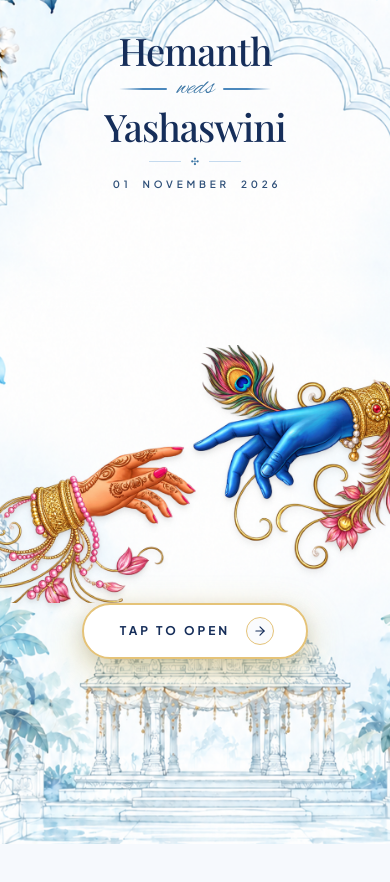
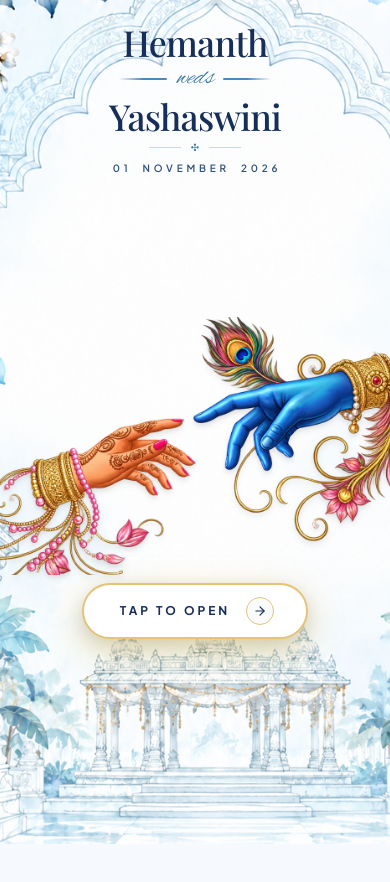
Before and after one commit to ahvaanforyou/hemanth-weds-yashaswini, a React (Vite) app: page / in a window 390 px wide. Shown: the top 882 px of the page. Built offline with nearby package versions, Linux system fonts and the light colour scheme; a web font is replaced by a local one.

Commit message:
fix: center-align traditional mandap background on mobile and lift hands and button significantly higher

```diff
--- a/src/components/IntroFirstPage.tsx
+++ b/src/components/IntroFirstPage.tsx
@@ -24,12 +24,12 @@ export const IntroFirstPage: React.FC<IntroFirstPageProps> = ({ onOpen }) => {
       }`}
     >
       {/* ── 1. BACKGROUND MANDAP ARCHITECTURE ── */}
-      {/* Mobile: transparent architectural archway and lower mandap */}
-      <div className="md:hidden absolute inset-0 z-0 pointer-events-none">
+      {/* Mobile: Perfect center-aligned mandap & arch */}
+      <div className="md:hidden absolute inset-0 z-0 pointer-events-none flex items-center justify-center overflow-hidden">
         <img
           src="/assets/starting-page-mandap.png"
           alt="Temple Mandap Architecture & Arch"
-          className="w-full h-full object-cover object-center"
+          className="w-full h-full object-fill sm:object-cover object-center"
         />
       </div>
 
@@ -43,15 +43,15 @@ export const IntroFirstPage: React.FC<IntroFirstPageProps> = ({ onOpen }) => {
         <div className="absolute inset-0 bg-gradient-to-b from-[#F6F9FD]/30 via-transparent to-[#F6F9FD]/20 pointer-events-none" />
       </div>
 
-      {/* ── 2. TOP TYPOGRAPHY: WEDDING NAMES & DATE (COMPACT PADDING SO HANDS & BUTTON SIT IN VIEW) ── */}
-      <div className="relative z-20 pt-8 xs:pt-10 sm:pt-14 md:pt-16 px-4 flex flex-col items-center shrink-0">
+      {/* ── 2. TOP TYPOGRAPHY: WEDDING NAMES & DATE ── */}
+      <div className="relative z-20 pt-6 xs:pt-8 sm:pt-10 md:pt-16 px-4 flex flex-col items-center shrink-0">
         {/* Groom Name */}
-        <h1 className="font-serif text-[38px] xs:text-[44px] sm:text-[54px] md:text-[76px] lg:text-[84px] font-normal md:font-medium tracking-tight text-[#162E5A] leading-none drop-shadow-xs">
+        <h1 className="font-serif text-[36px] xs:text-[42px] sm:text-[50px] md:text-[76px] lg:text-[84px] font-normal md:font-medium tracking-tight text-[#162E5A] leading-none drop-shadow-xs">
           Hemanth
         </h1>
 
         {/* weds with swashes */}
-        <div className="my-1 xs:my-1.5 flex items-center justify-center gap-2.5 sm:gap-4 w-full">
+        <div className="my-1 flex items-center justify-center gap-2.5 sm:gap-4 w-full">
           <span className="h-[1.5px] w-12 xs:w-16 sm:w-24 md:w-36 bg-gradient-to-r from-transparent via-[#4B88BD] to-[#4B88BD] rounded-full" />
           <span className="font-script text-2xl xs:text-3xl sm:text-4xl md:text-6xl text-[#3A75A4] italic -mt-0.5 select-none">
             weds
@@ -60,12 +60,12 @@ export const IntroFirstPage: React.FC<IntroFirstPageProps> = ({ onOpen }) => {
         </div>
 
         {/* Bride Name */}
-        <h2 className="font-serif text-[38px] xs:text-[44px] sm:text-[54px] md:text-[76px] lg:text-[84px] font-normal md:font-medium tracking-tight text-[#162E5A] leading-none drop-shadow-xs">
+        <h2 className="font-serif text-[36px] xs:text-[42px] sm:text-[50px] md:text-[76px] lg:text-[84px] font-normal md:font-medium tracking-tight text-[#162E5A] leading-none drop-shadow-xs">
           Yashaswini
         </h2>
 
         {/* Hairline with center ornament */}
-        <div className="my-2 xs:my-2.5 flex items-center justify-center gap-2.5 sm:gap-3 text-[#B28A22]">
+        <div className="my-1.5 xs:my-2 flex items-center justify-center gap-2.5 sm:gap-3 text-[#B28A22]">
           <span className="h-[1px] w-8 xs:w-12 sm:w-16 bg-[#C5DAEE]" />
           <span className="text-[#3A75A4] text-[10px] xs:text-xs">✣</span>
           <span className="h-[1px] w-8 xs:w-12 sm:w-16 bg-[#C5DAEE]" />
@@ -77,11 +77,11 @@ export const IntroFirstPage: React.FC<IntroFirstPageProps> = ({ onOpen }) => {
         </p>
       </div>
 
-      {/* ── 3. MIDDLE / LOWER SECTION: HANDS & BUTTON (CENTERED IN THE MIDDLE OF MOBILE VIEW) ── */}
-      {/* MOBILE: Hands & Button sitting directly in the middle viewport */}
-      <div className="md:hidden relative z-20 w-full flex flex-col items-center justify-center my-auto pointer-events-none pb-8 xs:pb-12">
+      {/* ── 3. MIDDLE SECTION: ELEVATED HANDS & BUTTON (LIFTED SIGNIFICANTLY UP FOR MOBILE) ── */}
+      {/* MOBILE: Shifted noticeably higher up with -translate-y-8 to -translate-y-12 */}
+      <div className="md:hidden relative z-20 w-full flex flex-col items-center justify-center my-auto pointer-events-none -translate-y-8 xs:-translate-y-12">
         {/* Krishna & Radha Auspicious Hands extending edge-to-edge */}
-        <div className="w-screen max-w-none select-none drop-shadow-md overflow-hidden flex items-center justify-center -mx-4 -mb-1 xs:mb-1">
+        <div className="w-screen max-w-none select-none drop-shadow-md overflow-hidden flex items-center justify-center -mx-4 mb-2">
           <img
             src="/assets/krishna-radha-hands.png"
             alt="Divine Hands of Love & Companionship"
@@ -89,8 +89,8 @@ export const IntroFirstPage: React.FC<IntroFirstPageProps> = ({ onOpen }) => {
           />
         </div>
 
-        {/* TAP TO OPEN BUTTON positioned right in the center view below hands */}
-        <div className="pointer-events-auto mt-1 xs:mt-2">
+        {/* TAP TO OPEN BUTTON directly beneath the elevated hands */}
+        <div className="pointer-events-auto">
           <button
             onClick={handleTapToOpen}
             className="group relative inline-flex items-center justify-between gap-4 xs:gap-5 px-8 xs:px-10 py-3 xs:py-3.5 rounded-full bg-white text-[#152E5A] border-2 border-[#E5C378] shadow-[0_12px_36px_rgba(212,175,55,0.4),0_6px_16px_rgba(22,46,90,0.14)] hover:shadow-[0_16px_48px_rgba(212,175,55,0.55)] hover:scale-105 active:scale-95 transition-all duration-300 cursor-pointer"
```
